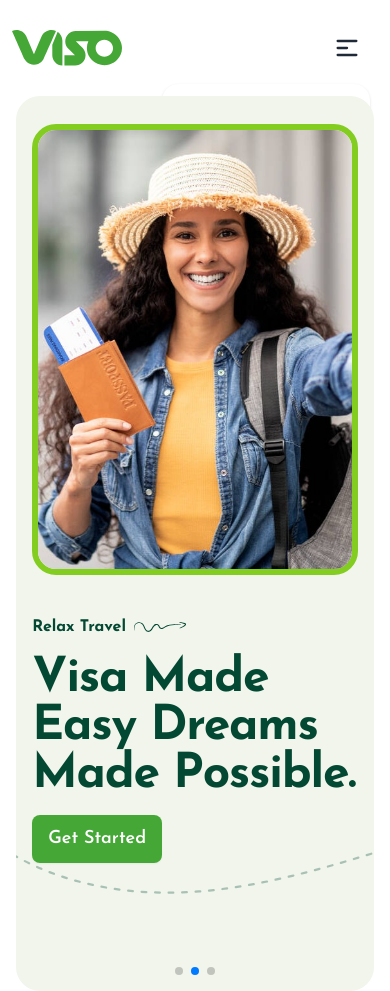
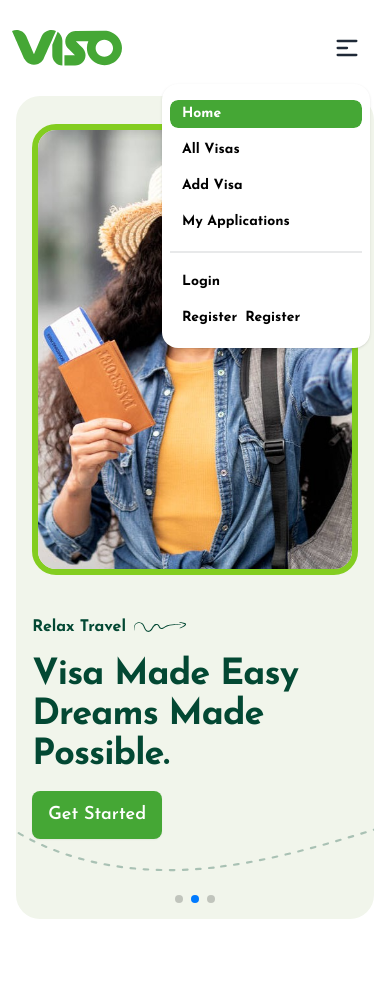
Before and after one commit to zahid-official/milestone-10-client, a React (Vite) app in the folder client/: page / in a window 390 px wide. Both pictures are taken after a click on the button 347 px from the left and 48 px from the top of the page. After the commit the page ends 919 px from the top, so only its background shows below. Built offline with nearby package versions, Linux system fonts and the light colour scheme.

Commit message:
Upadating Navbar & Banner

```diff
--- a/client/src/Components/Home/Banner.jsx
+++ b/client/src/Components/Home/Banner.jsx
@@ -13,7 +13,7 @@ const Banner = () => {
     <>
       <Swiper
         loop={true}
-        spaceBetween={30}
+        spaceBetween={40}
         // effect={"fade"}
         autoplay={{
           delay: 3500,
@@ -27,7 +27,7 @@ const Banner = () => {
       >
         {/* slider-01 */}
         <SwiperSlide>
-          <div className="pb-16  hero sm:py-12 py-3 sm:rounded-badge rounded-2xl text-[#034833] bg-[url(/assets/6.bg.svg)] bg-bottom">
+          <div className="pb-16 hero sm:py-12 py-3 sm:rounded-badge rounded-2xl text-[#034833] bg-[url(/assets/6.bg.svg)] bg-bottom">
             <div className="hero-content gap-10 flex-col lg:flex-row-reverse">
               <div className="flex-1 flex justify-center items-center rounded-3xl ">
                 <div className="border-[6px] border-[#83cd20] rounded-3xl overflow-hidden">
@@ -67,8 +67,8 @@ const Banner = () => {
                     </defs>
                   </svg>
                 </div>
-                <h1 className="sm:text-7xl text-5xl font-bold sm:leading-[72px] tracking-tight">
-                  Visa Immigration for a Brighter You Future.
+                <h1 className="sm:text-7xl text-4xl font-bold sm:leading-[72px] tracking-tight">
+                  Immigration for a Brighter You Future.
                 </h1>
                 <button className="btn hover:bg-[#45a735] mt-4 text-lg font-semibold custom-effect">
                   <span className="z-10">Get Started</span>
@@ -120,7 +120,7 @@ const Banner = () => {
                     </defs>
                   </svg>
                 </div>
-                <h1 className="sm:text-7xl text-5xl font-bold sm:leading-[72px] tracking-tight">
+                <h1 className="sm:text-7xl text-4xl font-bold sm:leading-[72px] tracking-tight">
                   Visa Made Easy Dreams Made Possible.
                 </h1>
                 <button className="btn hover:bg-[#45a735] mt-4 text-lg font-semibold custom-effect">
@@ -131,7 +131,7 @@ const Banner = () => {
           </div>
         </SwiperSlide>
 
-        {/* slider-01 */}
+        {/* slider-03 */}
         <SwiperSlide>
           <div className="pb-16  hero sm:py-12 py-3 sm:rounded-badge rounded-2xl text-[#034833] bg-[url(/assets/6.bg.svg)] bg-bottom">
             <div className="hero-content gap-10 flex-col lg:flex-row-reverse">
@@ -173,7 +173,7 @@ const Banner = () => {
                     </defs>
                   </svg>
                 </div>
-                <h1 className="sm:text-7xl text-5xl font-bold sm:leading-[72px] tracking-tight">
+                <h1 className="sm:text-7xl text-4xl font-bold sm:leading-[72px] tracking-tight">
                   Immigration & Visa Solutions The Easy Way
                 </h1>
                 <button className="btn hover:bg-[#45a735] mt-4 text-lg font-semibold custom-effect">
--- a/client/src/Components/Navbar.jsx
+++ b/client/src/Components/Navbar.jsx
@@ -28,10 +28,16 @@ const Navbar = () => {
       <div className="divider divider-start sm:hidden m-0"></div>
 
       <li className="text-lg font-bold sm:hidden custom-effect-nav">
-        <NavLink to={"/login"} className={"z-10 hover:text-white"}> <span>Login</span></NavLink>
+        <NavLink to={"/login"} className={"z-10 hover:text-white"}>
+          {" "}
+          <span>Login</span>
+        </NavLink>
       </li>
       <li className="text-lg font-bold sm:hidden custom-effect-nav">
-        <NavLink to={"/register"} className={"z-10 hover:text-white"}> <span>Register</span>Register</NavLink>
+        <NavLink to={"/register"} className={"z-10 hover:text-white"}>
+          {" "}
+          <span>Register</span>Register
+        </NavLink>
       </li>
     </>
   );
@@ -49,17 +55,19 @@ const Navbar = () => {
         </div>
 
         <div className="navbar-end gap-2">
+          <div className="sm:flex gap-2.5  hidden">
             <Link to={"/login"}>
-            <button className="btn hover:bg-[#45a735] text-lg bold sm:block hidden custom-effect">
+              <button className="btn hover:bg-[#45a735] text-lg bold custom-effect">
                 <span className="z-10">Login</span>
               </button>
             </Link>
 
             <Link to={"/register"}>
-            <button className="btn hover:bg-[#45a735] text-lg bold sm:block hidden custom-effect">
+              <button className="btn hover:bg-[#45a735] text-lg font-bold custom-effect">
                 <span className="z-10">Register</span>
               </button>
             </Link>
+          </div>
 
           <div className="dropdown">
             <div tabIndex={0} role="button" className="btn btn-ghost lg:hidden">
@@ -81,7 +89,7 @@ const Navbar = () => {
 
             <ul
               tabIndex={0}
-              className="right-2 py-4 menu menu-sm dropdown-content bg-base-100 rounded-box z-[1] mt-3 w-52 p-2 shadow gap-2"
+              className="z-20 right-2 py-4 menu menu-sm dropdown-content bg-base-100 rounded-box mt-3 w-52 p-2 shadow gap-2"
             >
               {links}
             </ul>
```
Lines whose indentation alone changed are shown as unchanged.
